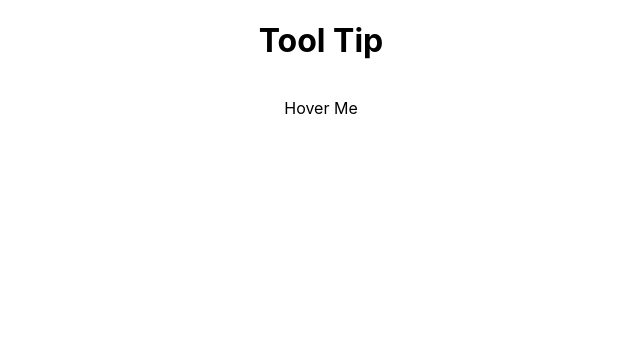
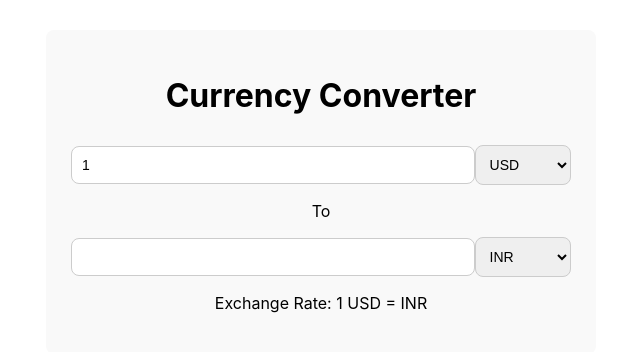
Before and after one commit to Shivani-Kangralkar/reactjs_interview_coding_part1, a React (Create React App) app: page / in a window 1280 px wide. Shown: the top 352 px of the page, without its empty margins (319-959 px from the left). Built offline with nearby package versions, Linux system fonts and the light colour scheme; no server answers.

Commit message:
currency converter

```diff
--- a/src/App.js
+++ b/src/App.js
@@ -17,7 +17,8 @@ import './App.css';
 // import Pagination from './components/pagination/PaginationParent'
 // import DigitalClock from './components/digital-clock/DigitalClock';
 // import StepProgressBarParent from './components/step-progress-bar/StepProgressBarParent';
-import ToolTipParent from './components/tool-tip/ToolTipParent';
+// import ToolTipParent from './components/tool-tip/ToolTipParent';
+import CurrencyConverter from './components/currency-converter/CurrencyConverter';
 
 
 
@@ -64,7 +65,10 @@ function App() {
       {/* <StepProgressBarParent/> */}
 
       {/* ToolTip */}
-      <ToolTipParent/>
+      {/* <ToolTipParent/> */}
+
+      {/* Currency Converter */}
+      <CurrencyConverter />
     </div>
   );
 }
--- /dev/null
+++ b/src/components/currency-converter/CurrencyConverter.jsx
@@ -0,0 +1,83 @@
+import React, { useEffect, useState } from "react";
+import "./currency.css";
+
+const CurrencyConverter = () => {
+  const [amount, setAmount] = useState(1);
+  const [fromCurrency, setFromCurrency] = useState("USD");
+  const [toCurrency, setToCurrency] = useState("INR");
+  const [exchangeRate, setExchangeRate] = useState();
+  const [convertedAmount, setConvertedAmount] = useState();
+
+  const handleAmountChange = (event) => {
+    console.log("amount", event.target.value);
+    setAmount(event.target.value);
+  };
+
+  const handleFromCurrencyChange = (event) => {
+    console.log("from", event.target.value);
+    setFromCurrency(event.target.value);
+  };
+
+  const handleToCurrencyChange = (event) => {
+    console.log("to", event.target.value);
+    setToCurrency(event.target.value);
+  };
+
+  const fetchExchangeRate = async () => {
+    const apiResponse = await fetch(
+      `https://open.er-api.com/v6/latest/${fromCurrency}`,
+      {
+        method: "GET",
+      }
+    );
+    const result = await apiResponse.json();
+    console.log("result", result);
+
+    const calculatedRate = result?.rates[toCurrency];
+
+    console.log("calculatedRate", calculatedRate);
+
+    setExchangeRate(calculatedRate);
+    setConvertedAmount((amount * calculatedRate).toFixed(2));
+  };
+  console.log("convertedAmount", convertedAmount);
+
+  useEffect(() => {
+    fetchExchangeRate();
+  }, [fromCurrency, toCurrency, amount]);
+
+  return (
+    <div className="currency-converter">
+      <h1>Currency Converter</h1>
+      <div className="input-container">
+        <input
+          value={amount}
+          onChange={handleAmountChange}
+          type="number"
+          name="amount"
+          placeholder="Enter Amount"
+        />
+        <select value={fromCurrency} onChange={handleFromCurrencyChange}>
+          <option value={"USD"}>USD</option>
+          <option value={"INR"}>INR</option>
+          <option value={"EUR"}>EUR</option>
+        </select>
+      </div>
+      <p>To</p>
+
+      <div className="input-container">
+        <input type="text" value={convertedAmount} readOnly />
+        <select value={toCurrency} onChange={handleToCurrencyChange}>
+          <option value={"EUR"}>EUR</option>
+          <option value={"INR"}>INR</option>
+          <option value={"USD"}>USD</option>
+        </select>
+      </div>
+      <p>
+        Exchange Rate: 1 {fromCurrency} = {exchangeRate} {toCurrency}
+      </p>
+    </div>
+  );
+};
+
+export default CurrencyConverter;
--- /dev/null
+++ b/src/components/currency-converter/currency.css
@@ -0,0 +1,43 @@
+.currency-converter{
+    max-width: 500px;
+    margin: auto;
+    text-align: center;
+    background-color: #f9f9f9;
+    padding: 25px;
+    border-radius: 8px;
+    margin-top: 30px;
+}
+
+.currency-converter h1{
+margin-bottom: 30px;
+}
+
+.input-container{
+    display: flex;
+    justify-content: center;
+    align-items: center;
+}
+
+.input-container input {
+    width: 80%;
+    padding: 10px;
+    border: 1px solid #ccc;
+    border-radius: 8px;
+    font-size: 14px;
+    outline: none;
+}
+
+.input-container select{
+    width: 20%;
+    padding: 10px;
+    border: 1px solid #ccc;
+    border-radius: 8px;
+    font-size: 14px;
+    outline: none;
+}
+
+.currency-converter .exchange-rate{
+    margin-top: 30px;
+    font-size: 20px;
+    font-weight: bold;
+}
```
